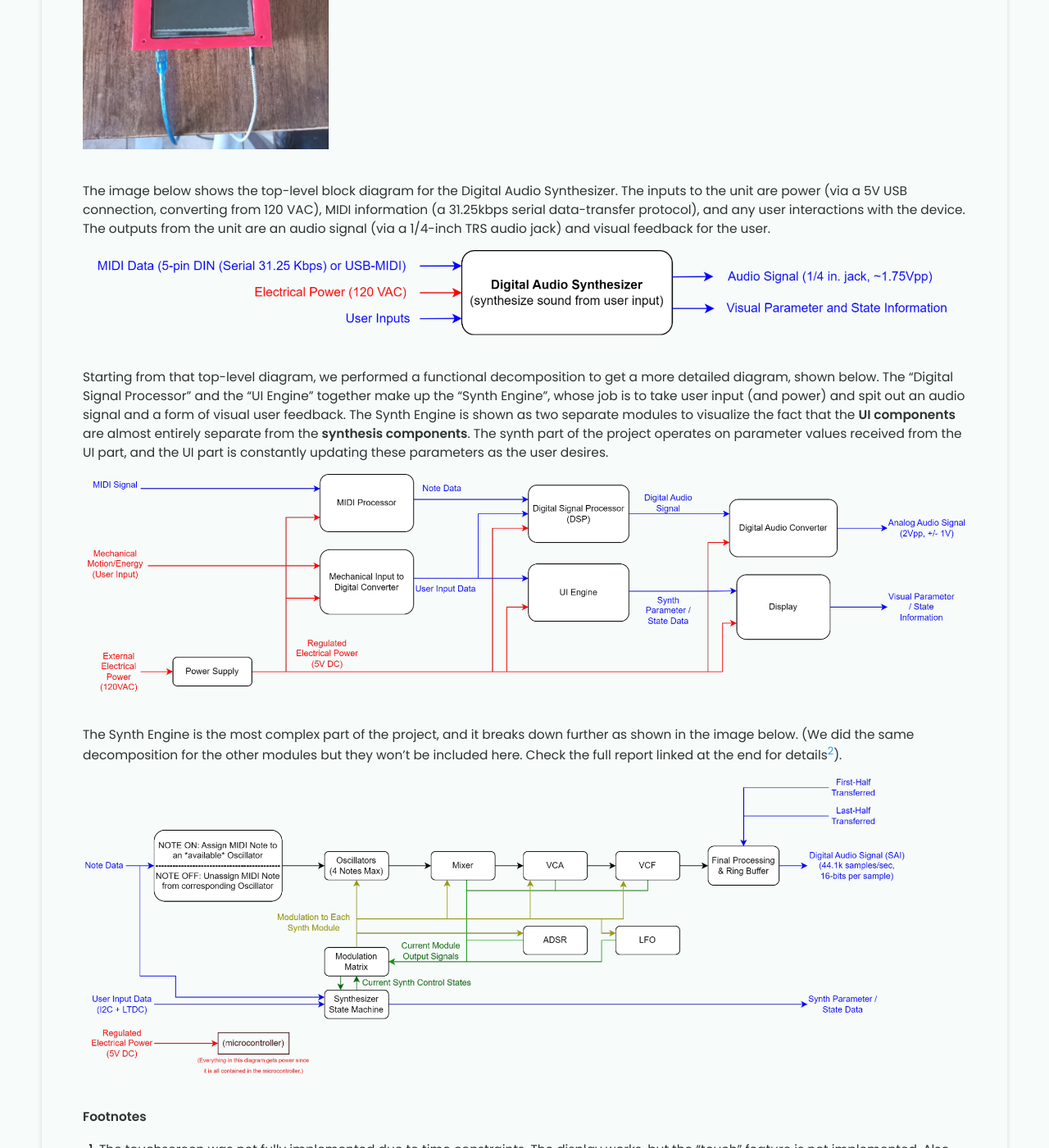
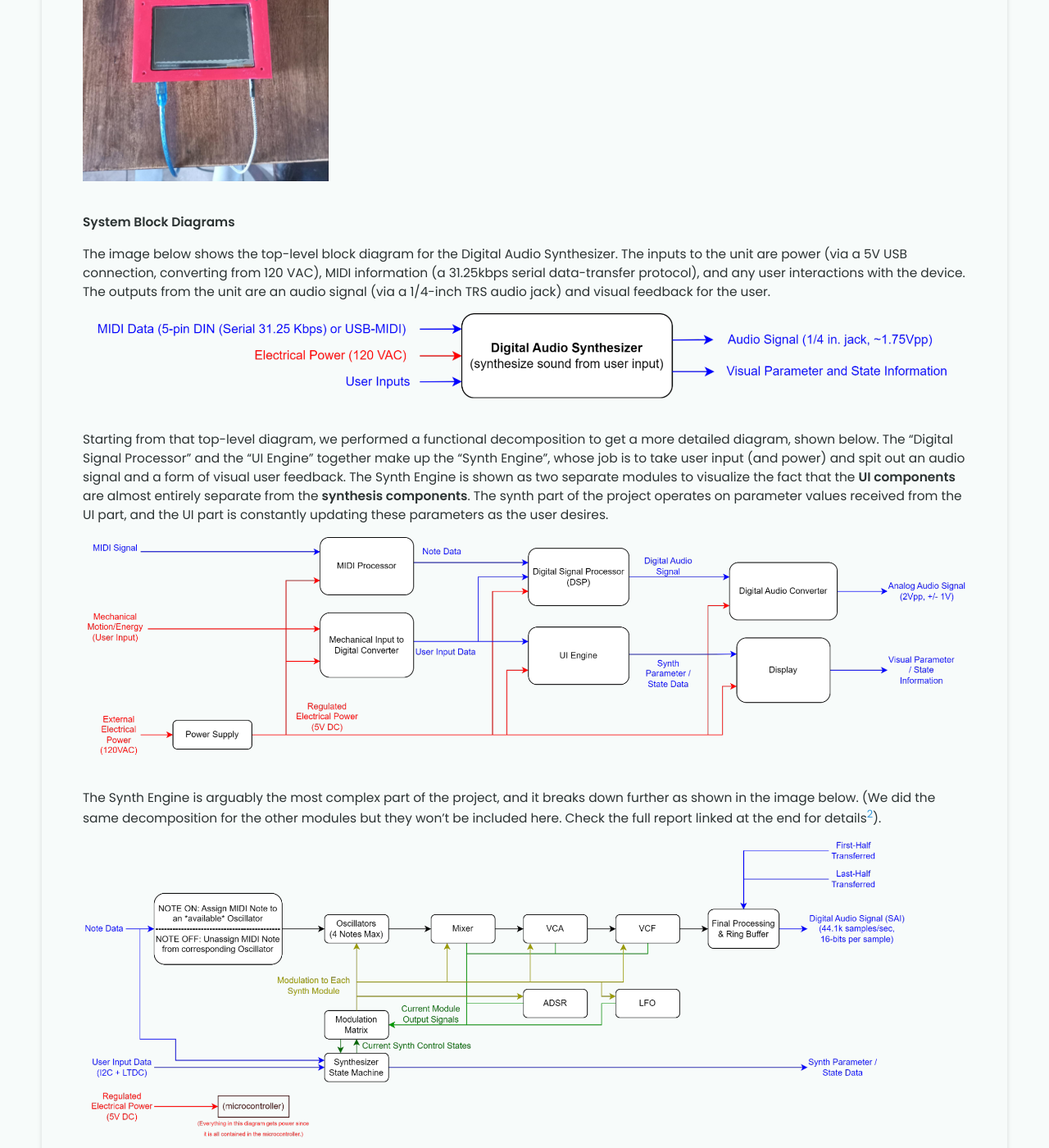
Before and after one commit to AlexanduhHi/alexanduhhi.github.io, a Jekyll site: the page built from _projects/Digital_Audio_Synthesizer/index.md, in a window 1280 px wide and 1400 px high, scrolled down 1337 px. Shown: the whole window at 82% size. Built offline with Jekyll 4.4.1, drawn with Linux system fonts in a browser that asks for light colours; some of the changed text lies outside the part shown.

Commit message:
Update index.md

```diff
--- a/_projects/Digital_Audio_Synthesizer/index.md
+++ b/_projects/Digital_Audio_Synthesizer/index.md
@@ -18,11 +18,17 @@ skills:
 main-image: /DAS_on.jpg
 ---
 
+**Overview**
+&nbsp;
+
 The device takes user-controlled parameters (adjusted using encoders/buttons) and musical-instrument digital interface (MIDI) signals and uses them to synthesize electronic sounds. The goal was to emulate the standard analog subtractive synthesizer, with at least one oscillator (VCO), filter (VCF), amplifier (VCA), envelope-generator (EG) or attack/decay/sustain/release (ADSR), and low-frequency oscillator (LFO), while also allowing for some interesting modulation between these different "modules" using a "modulation matrix". All the parameters of the different modules are user-controllable via the encoders, their respective buttons, and the touch-screen[^1].
 
 Philip Schremp (a fellow EE) was my partner for this project and I had a blast working on this with him! We worked together on the entire concept from the ground up and divided up the different code modules between us. We both developed the system decomposition and project plan, researched and ordered parts from Digikey, and integrated the code modules together. Philip focused on the various signal processing components including the oscillators/LFOs, filters, ADSR, and DAC, whereas I focused on the external interfaces like the MIDI input circuitry, I2C encoder/button/LED interfaces, and their associated code modules and integrations. After the various code modules were done, we worked together to integrate everything and test/validate the design. Philip was also in charge of getting an enclosure 3D printed and getting a basic display[^1] going, and I was in charge of connecting the different components together inside the enclosure.[^2]
 
 {% include image-gallery.html images="DAS_off.jpg" height="400" %}
+&nbsp;
+
+**System Block Diagrams**
 &nbsp;
 
 The image below shows the top-level block diagram for the Digital Audio Synthesizer. The inputs to the unit are power (via a 5V USB connection, converting from 120 VAC), MIDI information (a 31.25kbps serial data-transfer protocol), and any user interactions with the device. The outputs from the unit are an audio signal (via a 1/4-inch TRS audio jack) and visual feedback for the user.
@@ -35,10 +41,12 @@ Starting from that top-level diagram, we performed a functional decomposition to
 {% include image-gallery.html images="func_decomp_3.png" height="400" %}
 &nbsp;
 
-The Synth Engine is the most complex part of the project, and it breaks down further as shown in the image below. (We did the same decomposition for the other modules but they won't be included here. Check the full report linked at the end for details[^2]).
+The Synth Engine is arguably the most complex part of the project, and it breaks down further as shown in the image below. (We did the same decomposition for the other modules but they won't be included here. Check the full report linked at the end for details[^2]).
 
 {% include image-gallery.html images="synth_engine.png" height="400" %}
 &nbsp;
+
+**Implementation**
 
 
 **Footnotes**
```
